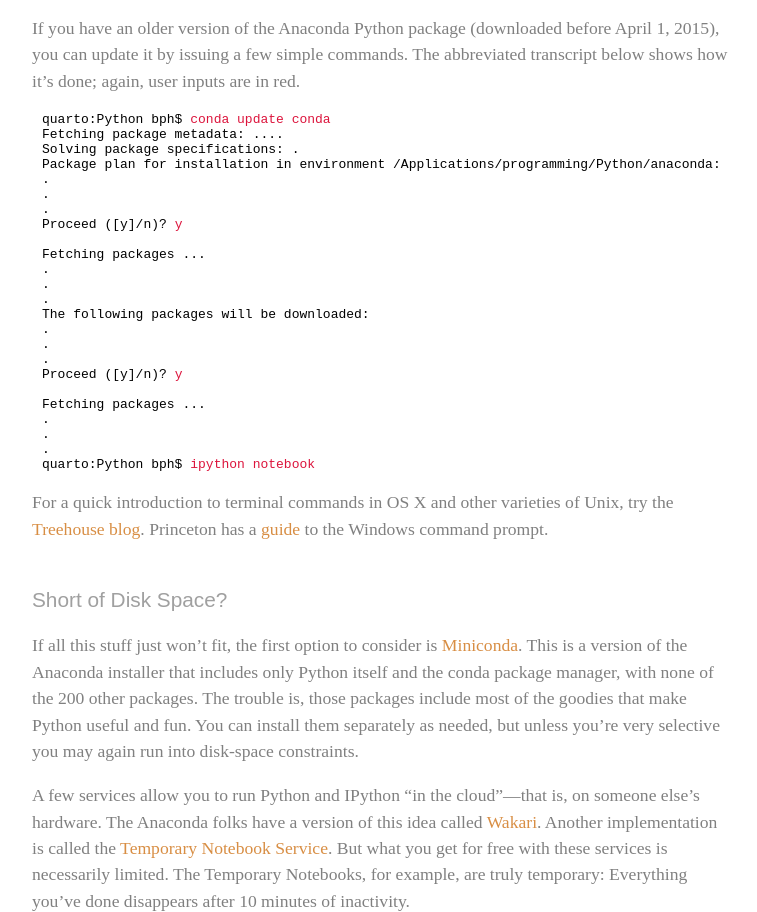
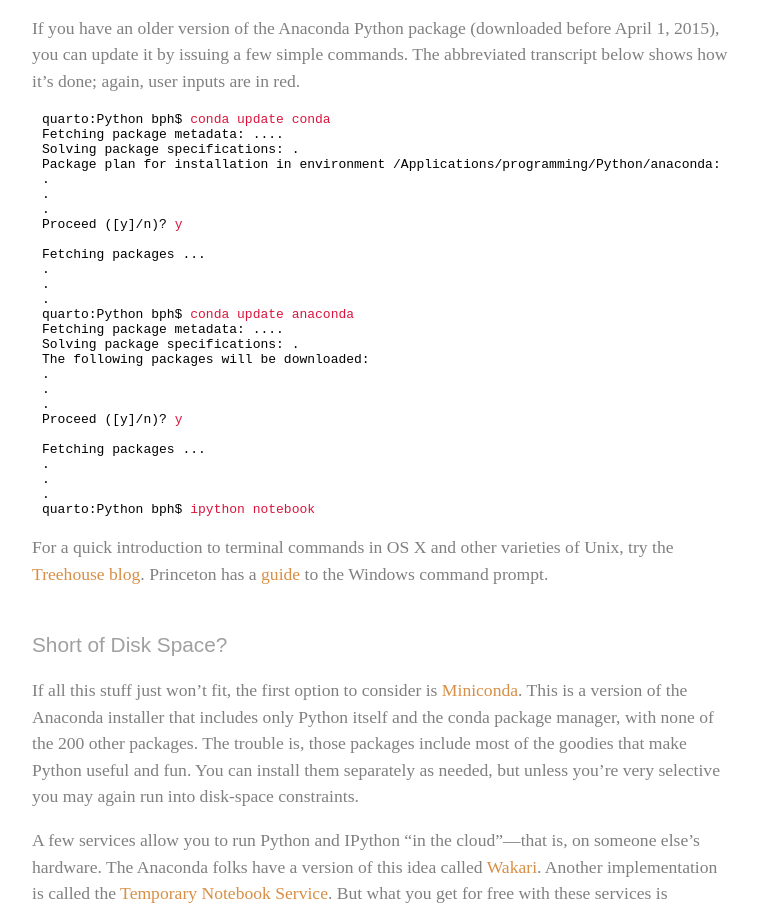
Before and after one commit to bit-player/nesw-workshop, a plain HTML site: page instructions.html in a window 1280 px wide. Shown: the part 5547-6459 px from the top of the page, without its empty margins (258-1015 px from the left). Drawn offline with Linux system fonts and the light colour scheme.

Commit message:
fix omission in update instructions

```diff
--- a/instructions.html
+++ b/instructions.html
@@ -156,6 +156,9 @@
 .
 .
 .
+quarto:Python bph$ <span class="terminal-input">conda update anaconda</span>
+Fetching package metadata: ....
+Solving package specifications: .
 The following packages will be downloaded:
 .
 .
```
Also changed, not shown: resources.html (+1 -1 lines).
